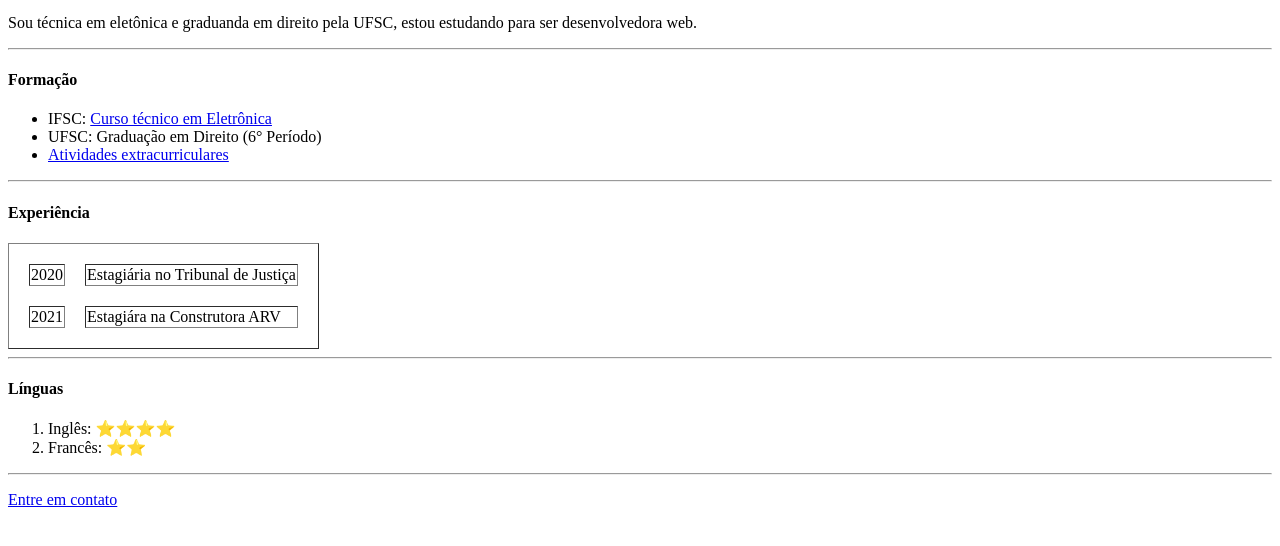
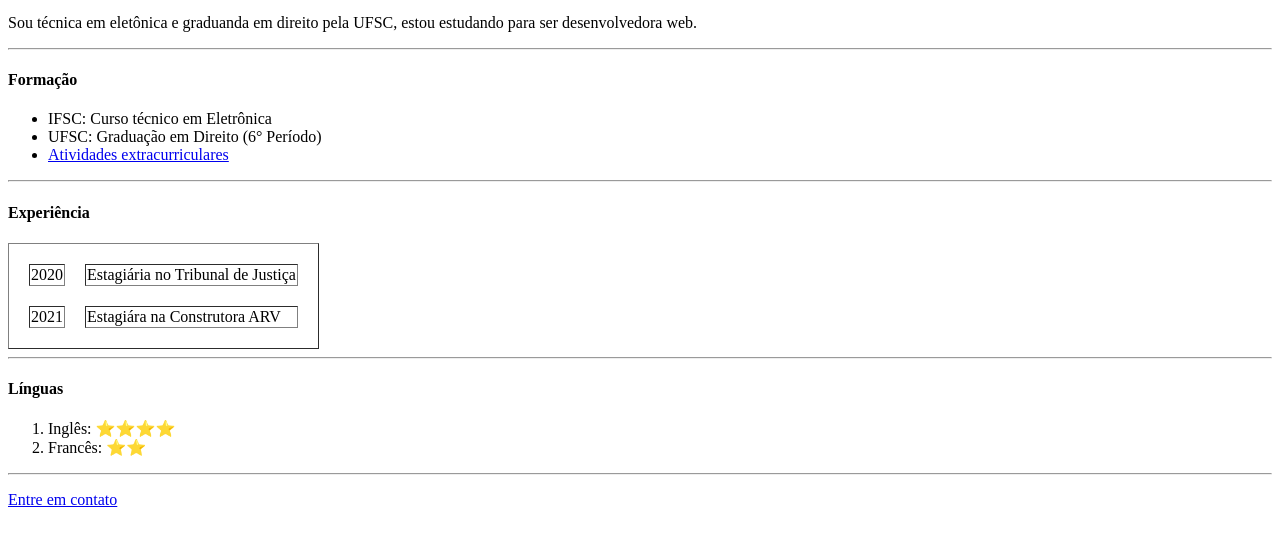
Before and after one commit to SofiaMazon/CV, a plain HTML site: page index.html in a window 1280 px wide. Shown: the part 100-646 px from the top of the page. Drawn offline with Linux system fonts and the light colour scheme.

Commit message:
Update index.html
Removi o link do diploma

```diff
--- a/index.html
+++ b/index.html
@@ -11,7 +11,7 @@
     <hr>
     <h4>Formação</h4>
     <ul>
-        <li>IFSC: <a href= "https://drive.google.com/file/d/1zY6TkwBWaPha1Sy3DSvVazSarF2Cr9Se/view?usp=sharing">Curso técnico em Eletrônica</a></li>
+        <li>IFSC: Curso técnico em Eletrônica</li>
         <li>UFSC: Graduação em Direito (6° Período)</li>
         <li><a href="Cursos.html"> Atividades extracurriculares</a></li>
     </ul>
```
